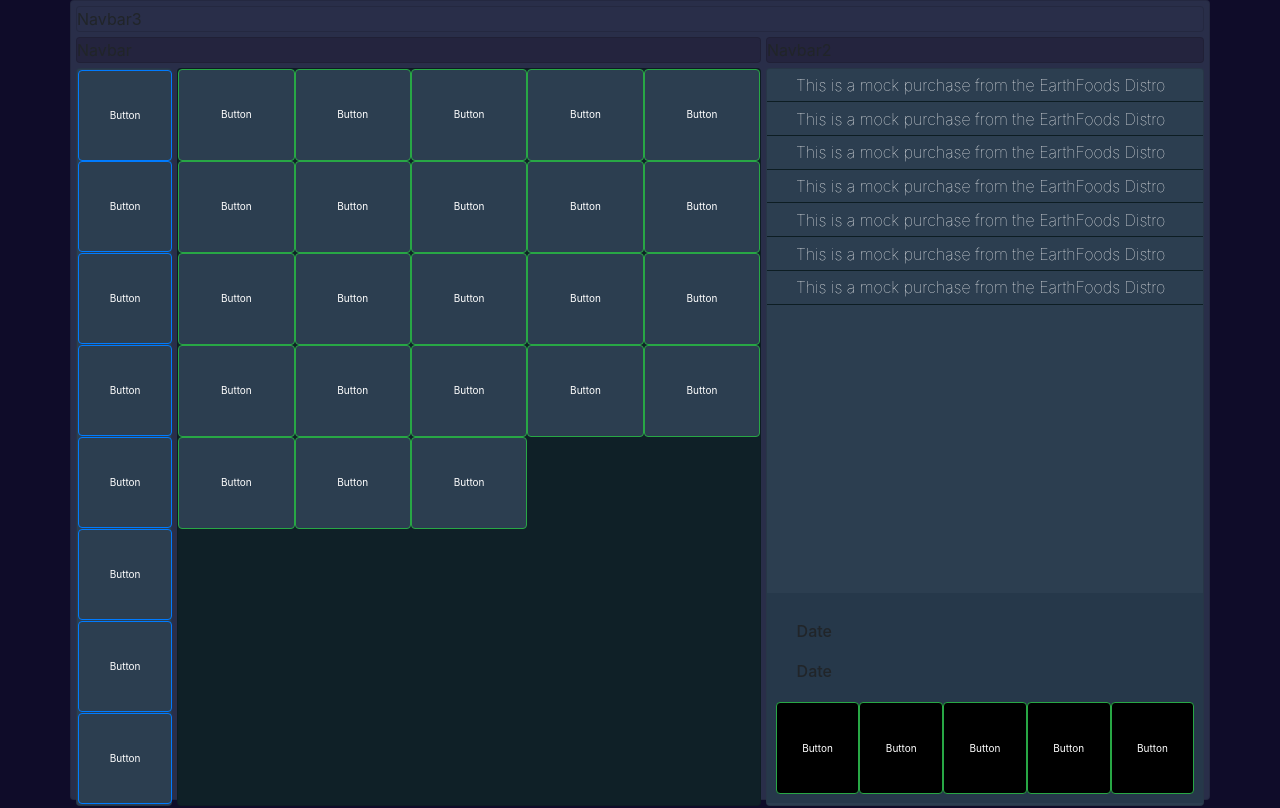
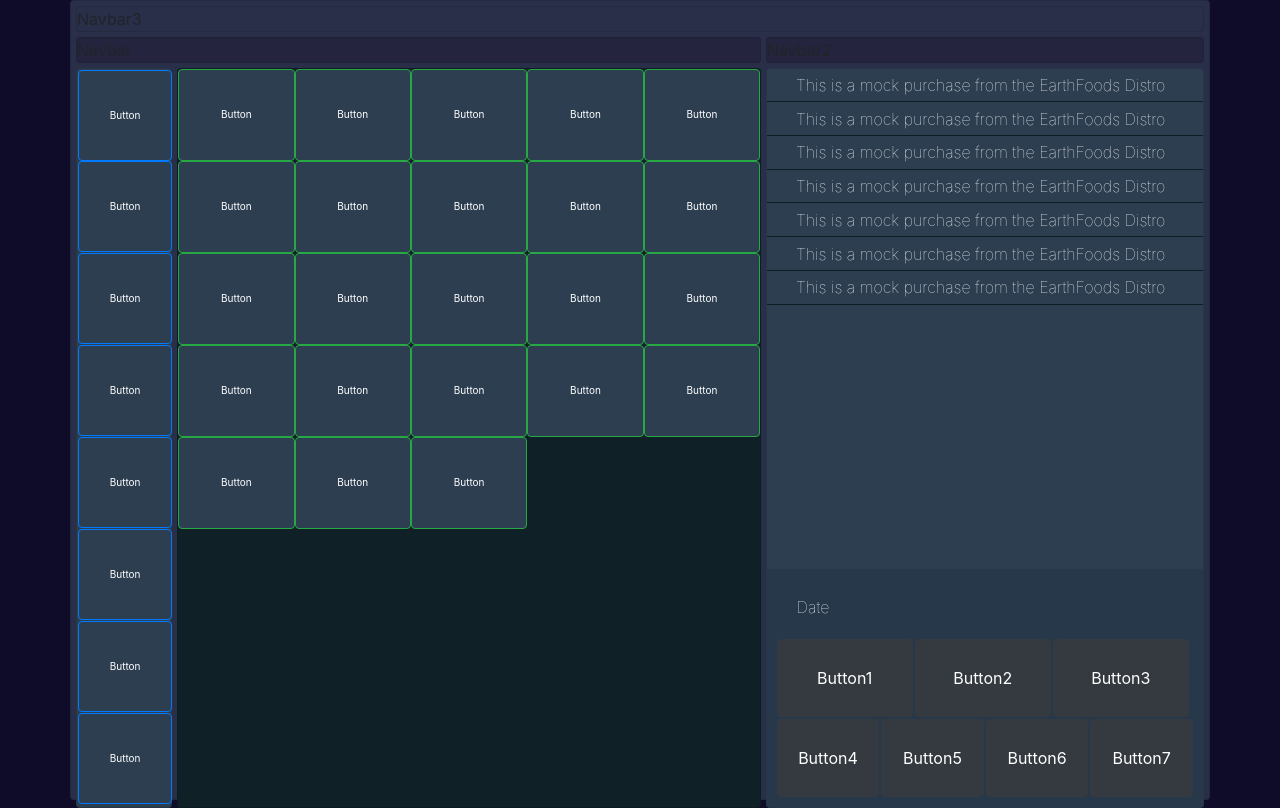
Before and after one commit to CharlesRudisel/EarthFoods-Bistro, an Angular app: page / in a window 1280 px wide. Built offline with nearby package versions, Linux system fonts and the light colour scheme.

Commit message:
stat pad

```diff
--- a/src/app/app.component.html
+++ b/src/app/app.component.html
@@ -1,9 +1,8 @@
-
 <div class="card container">
-  <nav class="card"id="nav1">Navbar</nav>
-  <nav class="card"id="nav2">Navbar2</nav>
-  <nav class="card"id="nav3">Navbar3</nav>
-  <div class="card"id="sidebar">
+  <nav class="card" id="nav1">Navbar</nav>
+  <nav class="card" id="nav2">Navbar2</nav>
+  <nav class="card" id="nav3">Navbar3</nav>
+  <div class="card" id="sidebar">
     <ul>
       <li class="cat-button"><button class="btn btn-primary" type="submit">Button</button></li>
       <li class="cat-button"><button class="btn btn-primary" type="submit">Button</button></li>
@@ -15,7 +14,7 @@
       <li class="cat-button"><button class="btn btn-primary" type="submit">Button</button></li>
     </ul>
   </div>
-  <div class="card"id="contents1">
+  <div class="card" id="contents1">
     <div class="items" style="display: inline-flex; flex-wrap: wrap;">
       <button class="btn btn-success" type="submit">Button</button>
       <button class="btn btn-success" type="submit">Button</button>
@@ -43,7 +42,7 @@
 
     </div>
   </div>
-  <div class="card"id="contents2">
+  <div class="card" id="contents2">
     <div class="transactions" style="color: white;">
       <p>This is a mock purchase from the EarthFoods Distro</p>
       <hr>
@@ -61,17 +60,21 @@
       <hr>
     </div>
 
-    <br><br><br><br> <br><br><br><br><br><br><br><br>
+    <br><br><br><br> <br><br><br><br><br><br><br>
 
-    <div id="total">
+    <div id="total" >
 
-      <h6 style="margin: 5%;">Date</h6>
-      <h6 style="margin: 5%;">Date</h6>
-      <button class="btn btn-success" type="submit">Button</button>
-      <button class="btn btn-success" type="submit">Button</button>
-      <button class="btn btn-success" type="submit">Button</button>
-      <button class="btn btn-success" type="submit">Button</button>
-      <button class="btn btn-success" type="submit">Button</button>
+      <h6 style="margin: 5%; color:white; font-weight: lighter;">Date</h6>
+
+      <button class="btn btn btn-dark" type="submit" id="total-btn1">Button1</button>
+      <button class="btn btn btn-dark" type="submit" id="total-btn2">Button2</button>
+      <button class="btn btn btn-dark" type="submit" id="total-btn3">Button3</button>
+
+      <button class="btn btn btn-dark" type="submit" id="total-btn4">Button4</button>
+      <button class="btn btn btn-dark" type="submit" id="total-btn5">Button5</button>
+      <button class="btn btn btn-dark" type="submit" id="total-btn6">Button6</button>
+      <button class="btn btn btn-dark" type="submit" id="total-btn6">Button7</button>
+
     </div>
 
 
@@ -86,7 +89,7 @@
 
 
 
-  <!--  <nav class="navbar navbar-dark bg-dark">
+<!--  <nav class="navbar navbar-dark bg-dark">
     <div class="container-fluid">
       <a class="navbar-brand" href="#">Navbar w/ text</a>
     </div>
@@ -134,4 +137,4 @@
 
   -->
 
-  <router-outlet></router-outlet>
+<router-outlet></router-outlet>
--- a/src/app/app.component.scss
+++ b/src/app/app.component.scss
@@ -70,14 +70,59 @@
     ;
     grid-row-start: 3;
     grid-column-end:4 ;
+    width: 100%;
 
 
 }
 
 
-footer{
-    background:lightgreen
+.btn-group-1{
+
+    width: 100%; /* Can be in percentage also. */
+    height: auto;
+    margin: 0 auto;
+    padding: 10px;
+    position: relative;
 }
+
+
+
+#total-top{
+
+    grid-area: total-top;
+}
+
+#total-btn1{
+
+    grid-area: total-btn1;
+}
+#total-btn2{
+
+    grid-area: total-btn2;
+}
+#total-btn3{
+
+    grid-area: total-btn3;
+}
+#total-btn4{
+
+    grid-area: total-btn4;
+}
+#total-btn5{
+
+    grid-area: total-btn5;
+}
+#total-btn6{
+
+    grid-area: total-btn6;
+}
+#total-btn7{
+
+    grid-area: total-btn7;
+}
+
+
+
 .catergories{
     border:solid;
 
@@ -135,6 +180,16 @@ ul li {
 
    }
 
+#total #total-btn1, #total-btn2, #total-btn3{
+    width: 32.5%;
+    margin:1px
+}
+
+#total #total-btn4, #total-btn5, #total-btn6, #total-btn7 {
+    width: 24.5%;
+    margin:1px
+}
+
 #total .btn{
-    background:black;
+    height: 78px;
 }
```
